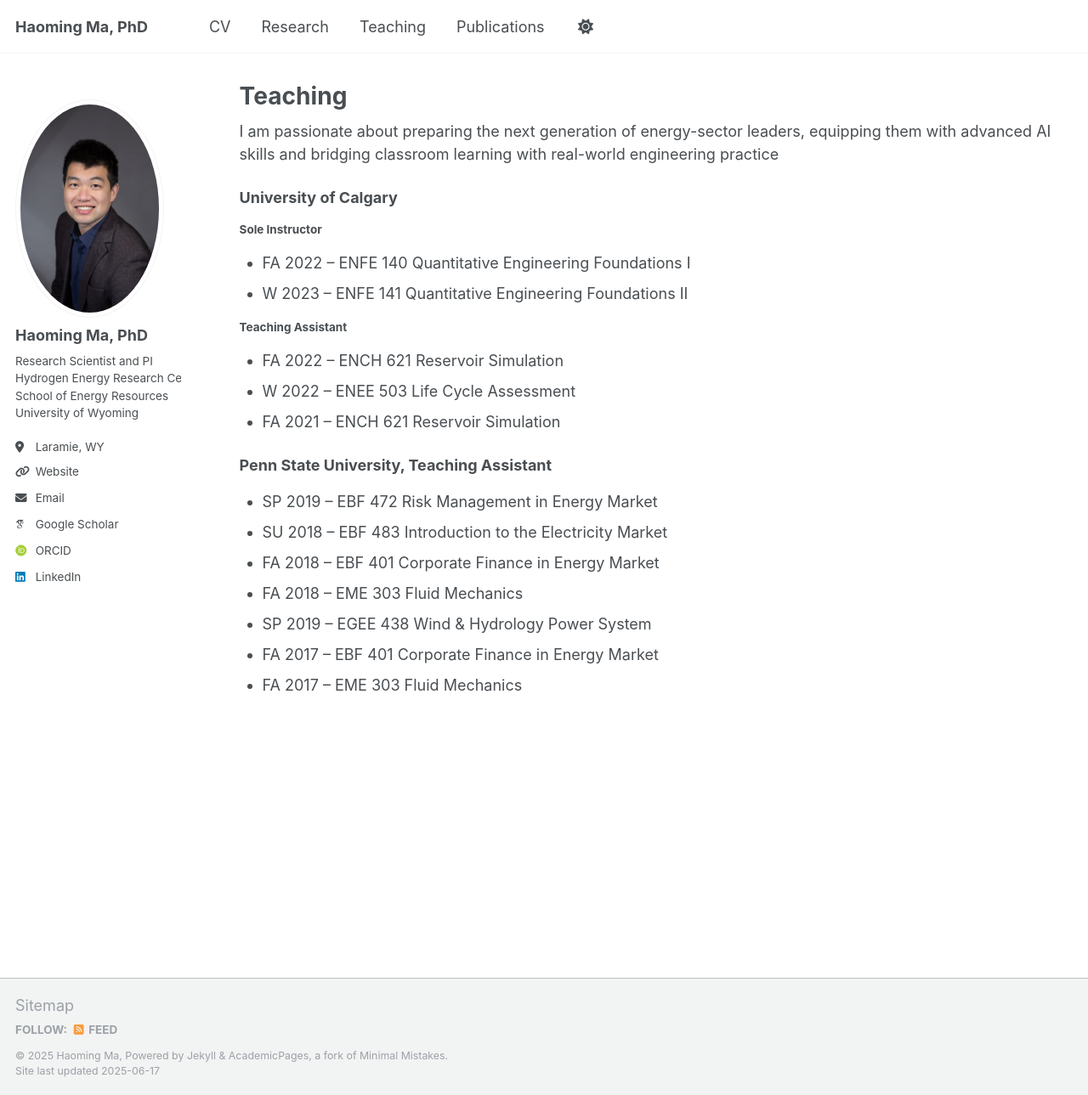
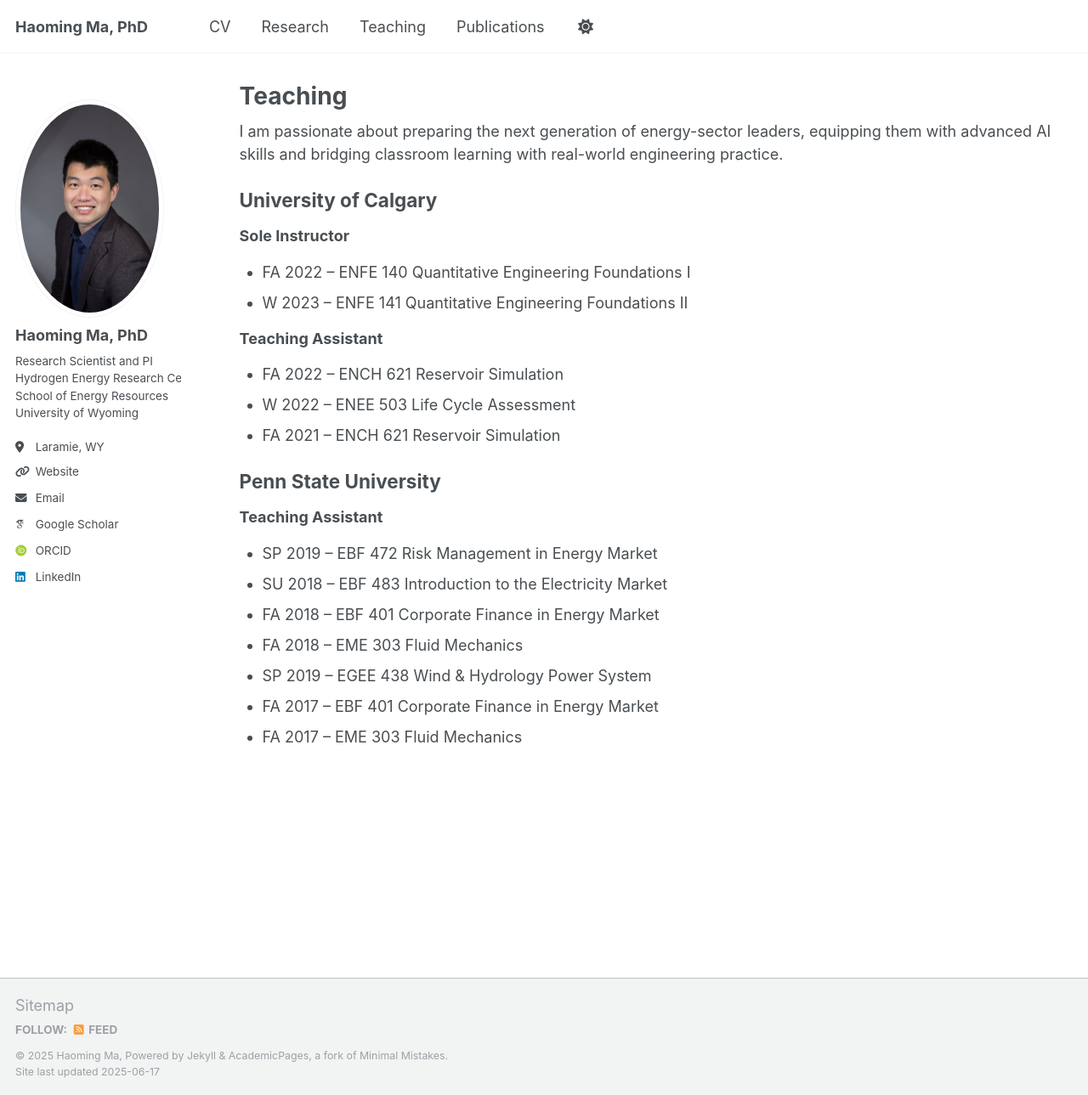
Before and after one commit to haoming-ma/haoming-ma.github.io, a Jekyll site: the page built from _pages/teaching.html, in a window 1280 px wide and 1289 px high. Shown: the whole window at 85% size. Built offline with Jekyll 4.4.1, drawn with Linux system fonts in a browser that asks for light colours; some web fonts are replaced.

Commit message:
Update teaching.html

```diff
--- a/_pages/teaching.html
+++ b/_pages/teaching.html
@@ -4,34 +4,38 @@ title:  "Teaching"
 permalink: /teaching/
 author_profile: true
 ---
-I am passionate about preparing the next generation of energy-sector leaders, equipping them with advanced AI skills and bridging classroom learning with real-world engineering practice
+I am passionate about preparing the next generation of energy-sector leaders, equipping them with advanced AI skills and bridging classroom learning with real-world engineering practice.
+
 <!-- University of Calgary -->
-<h3 style="margin-top:1.5rem;">University of Calgary</h3>
+<h2 style="margin-top:1.5rem;">University of Calgary</h2>
 
-<!-- Sessional / Sole Instructor -->
-<h4 style="margin:1rem 0 0.5rem;">Sole Instructor</h4>
+<!-- Sole Instructor -->
+<h3 style="margin:1rem 0 0.5rem;">Sole Instructor</h3>
 <ul style="list-style:disc; padding-left:1.5rem;">
-  <li>FA 2022 –  ENFE 140 Quantitative Engineering Foundations I</li>
-  <li>W 2023 –  ENFE 141 Quantitative Engineering Foundations II</li>
+  <li>FA&nbsp;2022&nbsp;–&nbsp;ENFE&nbsp;140 Quantitative Engineering Foundations I</li>
+  <li>W&nbsp;2023&nbsp;–&nbsp;ENFE&nbsp;141 Quantitative Engineering Foundations II</li>
 </ul>
 
 <!-- Teaching Assistant -->
-<h4 style="margin:1rem 0 0.5rem;">Teaching Assistant</h4>
+<h3 style="margin:1rem 0 0.5rem;">Teaching Assistant</h3>
 <ul style="list-style:disc; padding-left:1.5rem;">
-  <li>FA 2022 –  ENCH 621 Reservoir Simulation</li>
-  <li>W 2022 –  ENEE 503 Life Cycle Assessment</li>
-  <li>FA 2021 –  ENCH 621 Reservoir Simulation</li>
+  <li>FA&nbsp;2022&nbsp;–&nbsp;ENCH&nbsp;621 Reservoir Simulation</li>
+  <li>W&nbsp;2022&nbsp;–&nbsp;ENEE&nbsp;503 Life Cycle Assessment</li>
+  <li>FA&nbsp;2021&nbsp;–&nbsp;ENCH&nbsp;621 Reservoir Simulation</li>
 </ul>
 
 
 <!-- Penn State University -->
-<h3 style="margin-top:1.5rem;">Penn State University, Teaching Assistant </h3>
+<h2 style="margin-top:1.5rem;">Penn&nbsp;State&nbsp;University</h2>
+
+<!-- Teaching Assistant -->
+<h3 style="margin:1rem 0 0.5rem;">Teaching Assistant</h3>
 <ul style="list-style:disc; padding-left:1.5rem;">
-  <li>SP 2019 – EBF 472 Risk Management in Energy Market</li>
-  <li>SU 2018 – EBF 483 Introduction to the Electricity Market</li>
-  <li>FA 2018 – EBF 401 Corporate Finance in Energy Market</li>
-  <li>FA 2018 – EME 303 Fluid Mechanics</li>
-  <li>SP 2019 – EGEE 438 Wind &amp; Hydrology Power System</li>
-  <li>FA 2017 – EBF 401 Corporate Finance in Energy Market</li>
-  <li>FA 2017 – EME 303 Fluid Mechanics</li>
+  <li>SP&nbsp;2019&nbsp;–&nbsp;EBF&nbsp;472 Risk Management in Energy Market</li>
+  <li>SU&nbsp;2018&nbsp;–&nbsp;EBF&nbsp;483 Introduction to the Electricity Market</li>
+  <li>FA&nbsp;2018&nbsp;–&nbsp;EBF&nbsp;401 Corporate Finance in Energy Market</li>
+  <li>FA&nbsp;2018&nbsp;–&nbsp;EME&nbsp;303 Fluid Mechanics</li>
+  <li>SP&nbsp;2019&nbsp;–&nbsp;EGEE&nbsp;438 Wind &amp; Hydrology Power System</li>
+  <li>FA&nbsp;2017&nbsp;–&nbsp;EBF&nbsp;401 Corporate Finance in Energy Market</li>
+  <li>FA&nbsp;2017&nbsp;–&nbsp;EME&nbsp;303 Fluid Mechanics</li>
 </ul>
```
